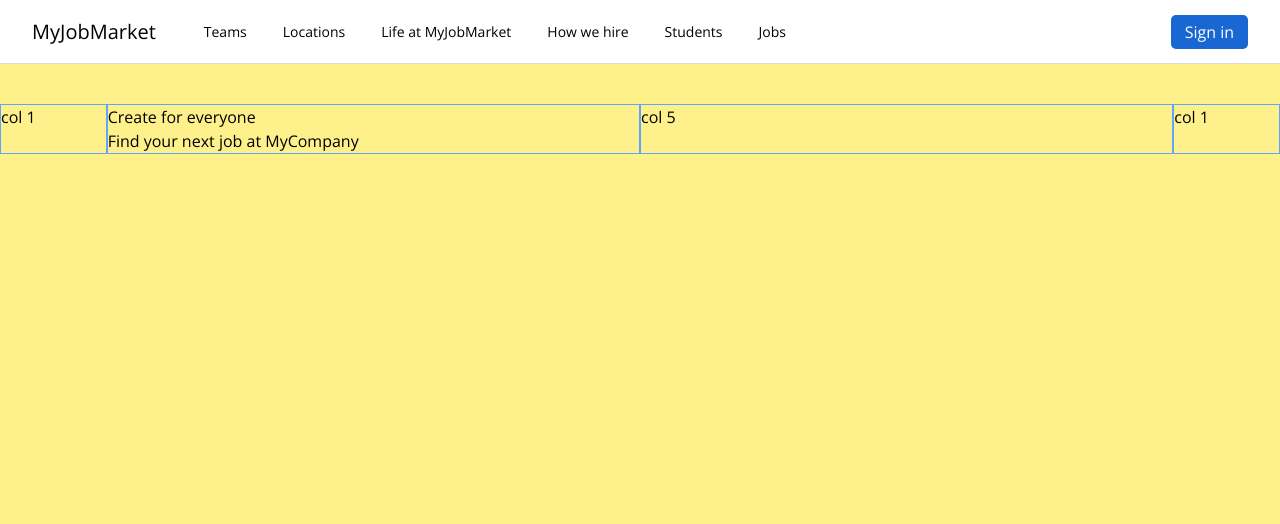
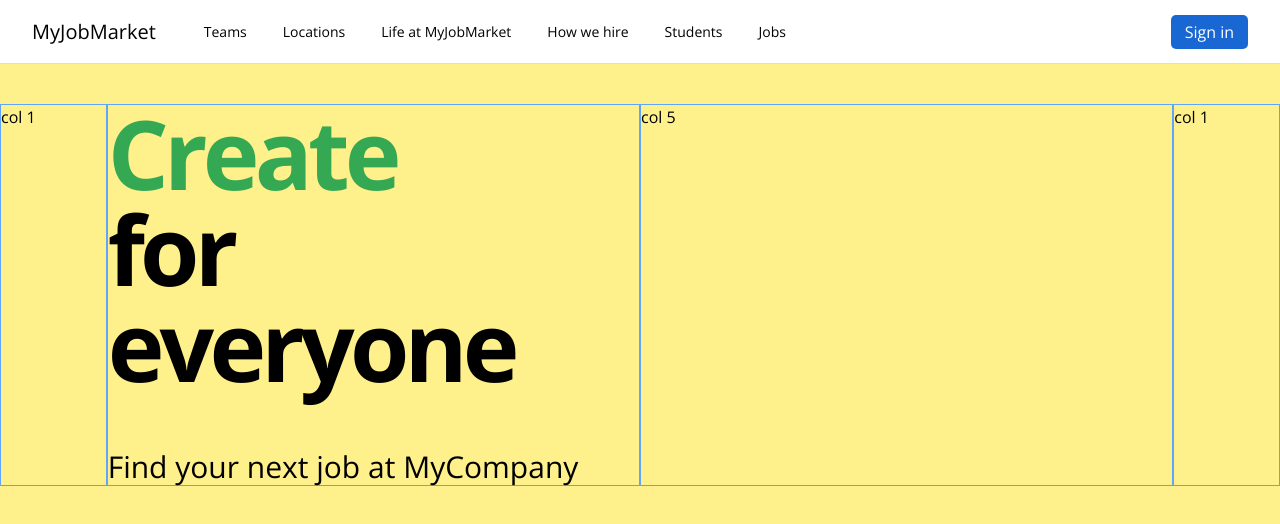
Before and after one commit to karimisdm/Search_Job, a Vue app in the folder search-job/: page / in a window 1280 px wide. Shown: the top 524 px of the page. Built offline with nearby package versions, Linux system fonts and the light colour scheme.

Commit message:
added dynamic style to HeadLine

```diff
--- a/search-job/src/components/TheHeadLine.vue
+++ b/search-job/src/components/TheHeadLine.vue
@@ -1,5 +1,5 @@
 <script setup>
-import {ref} from 'vue'
+import {computed, ref} from 'vue'
 import {onMounted,onBeforeMount,onBeforeUnmount} from 'vue'
 
 const action = ref('Build');
@@ -24,17 +24,37 @@ onMounted(()=>{
 });
 onBeforeUnmount(()=>{
     clearInterval(interval.value);
-})
+});
+const actionClass = computed(()=>{
+    return {
+      [action.value.toLowerCase()]: true
+    }
+});
 
 
 </script>
 <template>
     <section>
-        <h1>
-            {{ action }} for everyone
+        <h1 class="mb-14 text-8xl font-bold tracking-tighter">
+           <span :class="actionClass">{{ action }}</span><br/>
+             for everyone
         </h1>
-        <h2>
+        <h2 class="text-3xl font-light">
              Find your next job at MyCompany
         </h2>
     </section>
 </template>
+<style scoped>
+.build {
+    color: #1a73e8;
+}
+.design {
+    color: #f9ab00;
+}
+.create {
+    color: #34a853;
+}
+.code {
+    color: #d93025;
+}
+</style>
--- a/search-job/src/output.css
+++ b/search-job/src/output.css
@@ -607,6 +607,10 @@ video {
   margin-right: auto;
 }
 
+.mb-14 {
+  margin-bottom: 3.5rem;
+}
+
 .ml-12 {
   margin-left: 3rem;
 }
@@ -811,6 +815,11 @@ video {
   padding-top: 1rem;
 }
 
+.text-8xl {
+  font-size: 6rem;
+  line-height: 1;
+}
+
 .text-sm {
   font-size: 0.875rem;
   line-height: 1.25rem;
@@ -821,8 +830,25 @@ video {
   line-height: 1.75rem;
 }
 
+.text-3xl {
+  font-size: 1.875rem;
+  line-height: 2.25rem;
+}
+
+.font-bold {
+  font-weight: 700;
+}
+
 .font-medium {
   font-weight: 500;
+}
+
+.font-light {
+  font-weight: 300;
+}
+
+.tracking-tighter {
+  letter-spacing: -0.05em;
 }
 
 .text-brand-blue-1 {
```
